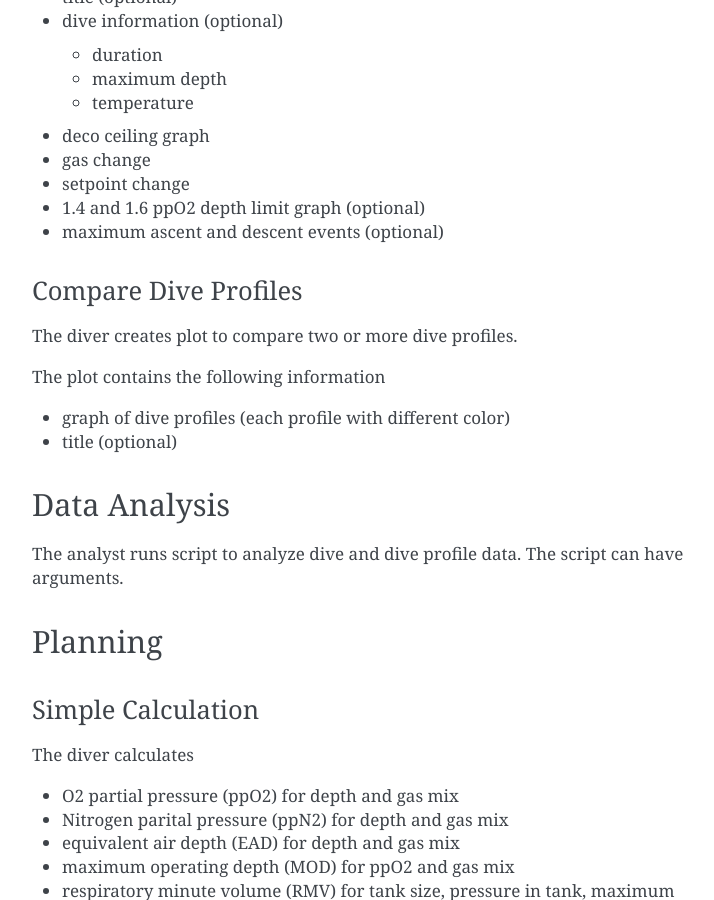
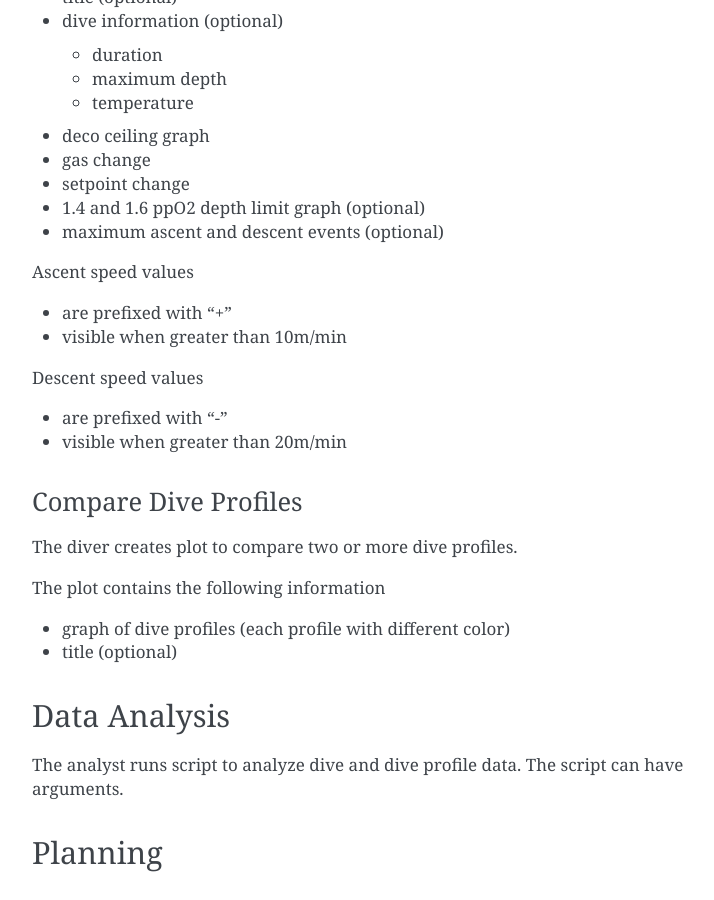
Before and after one commit to gitGNU/gnu_kenozooid, a Sphinx documentation site: the page built from doc/hacking/us.rst, in a window 1280 px wide and 900 px high, scrolled down 1380 px. Shown: the whole window, without its empty margins (388-1102 px from the left). Built offline with Sphinx 7.4.7, drawn with Linux system fonts in a browser that asks for light colours.

Commit message:
- mark ascent speed values with plus and descent speed values with minus

```diff
--- a/doc/hacking/us.rst
+++ b/doc/hacking/us.rst
@@ -83,6 +83,16 @@ Each plot contains the following information
 - setpoint change
 - 1.4 and 1.6 ppO2 depth limit graph (optional)
 - maximum ascent and descent events (optional)
+
+Ascent speed values
+
+- are prefixed with "+"
+- visible when greater than 10m/min
+
+Descent speed values
+
+- are prefixed with "-"
+- visible when greater than 20m/min
 
 .. _hk-us-plot-dive-cmp:
 
```
Also changed, not shown: 1 other file.
